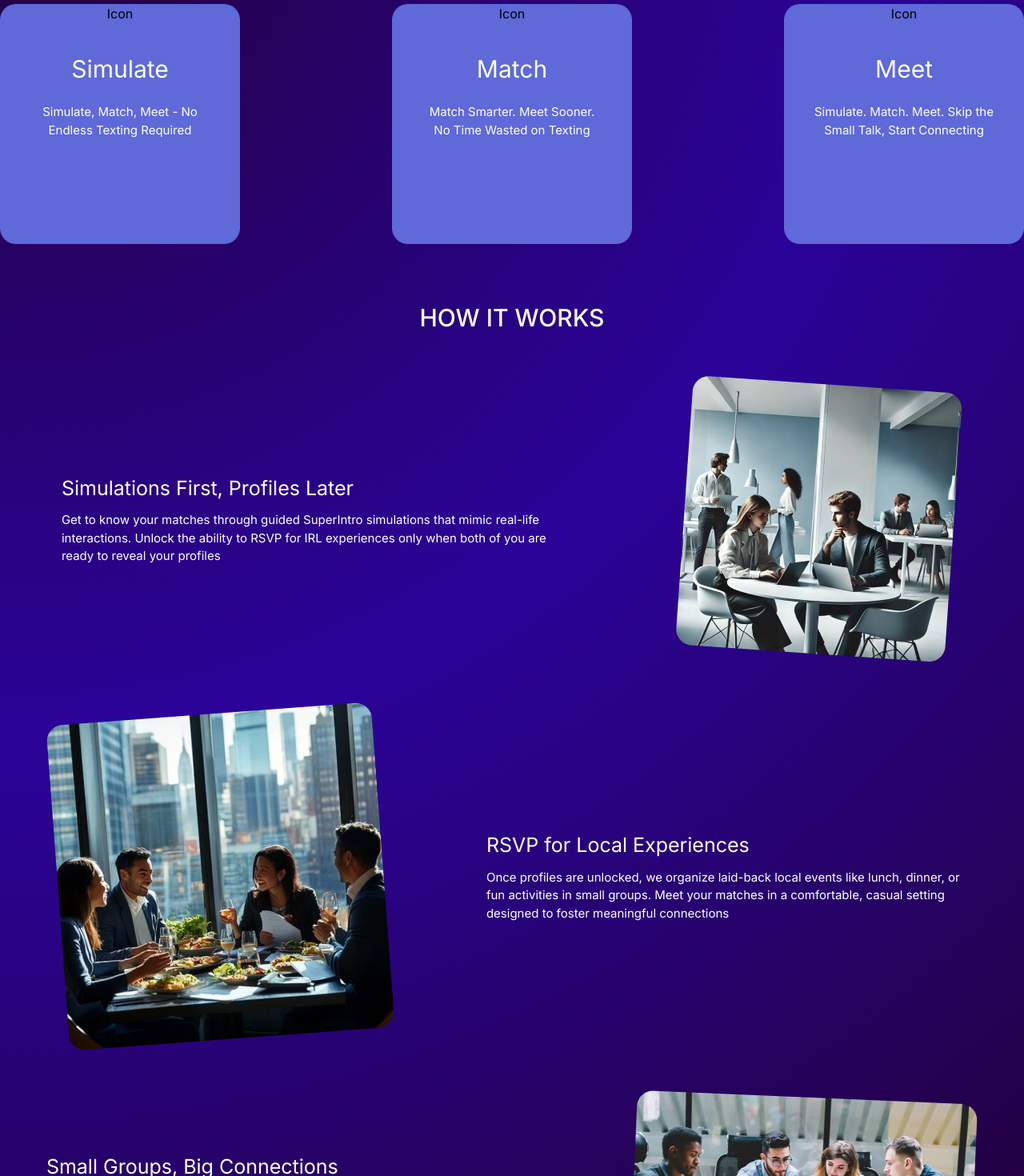
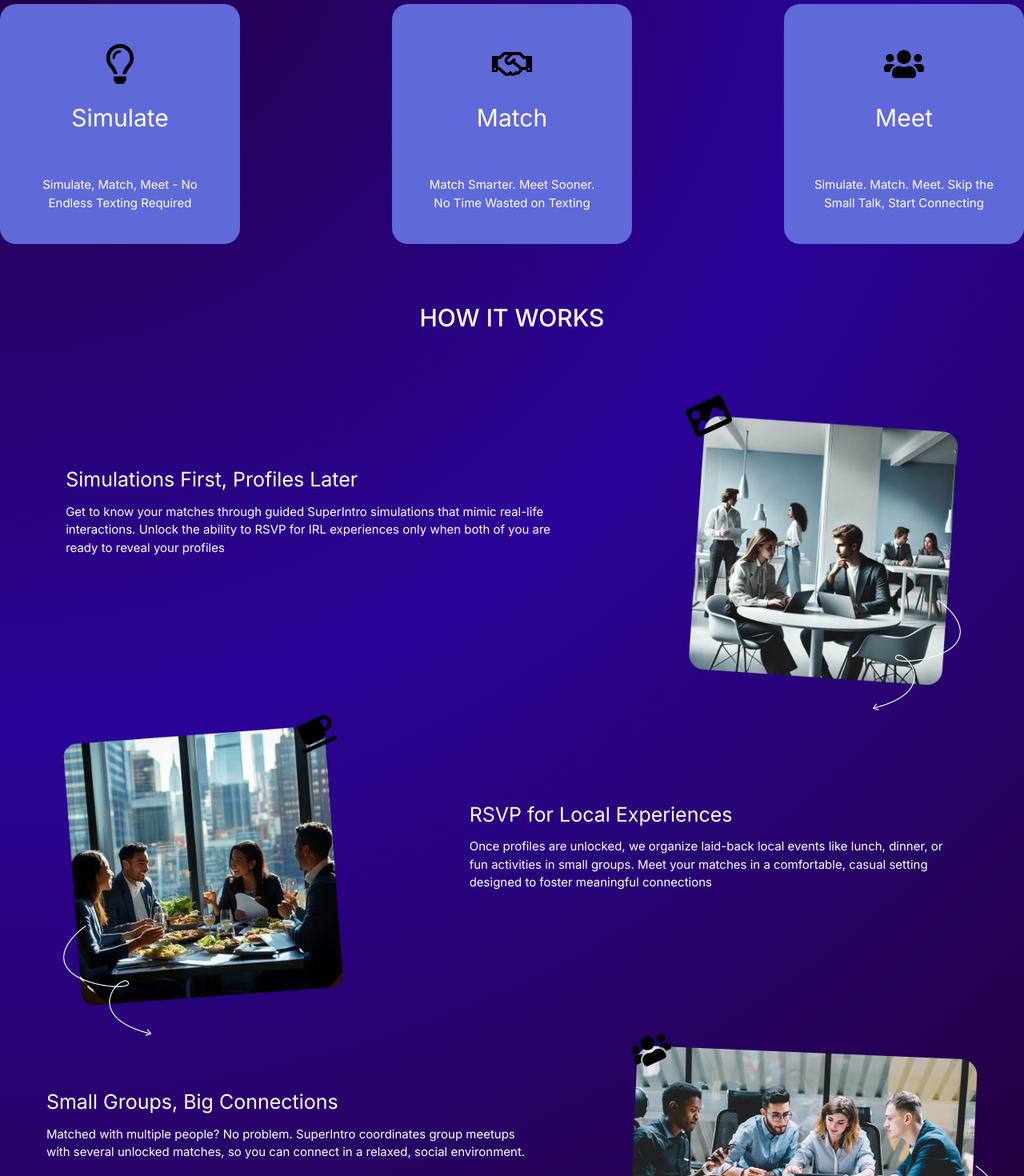
Before and after one commit to AiOS-Internship-PersonaNet/Landing-page, a Next.js app: page / in a window 1280 px wide. Shown: the part 980-2450 px from the top of the page at 80% size. Built offline with nearby package versions, Linux system fonts and the light colour scheme.

Commit message:
pre-final update

```diff
--- a/components/SignCall.jsx
+++ b/components/SignCall.jsx
@@ -121,7 +121,7 @@ const MiddleImage = styled.img`
 
 const Header = styled.div`
 	font-size: 35px;
-	margin-top: 20px;
+	margin-top: 50px;
 	font-weight: bold;
 
 	.FreeLife {
@@ -226,11 +226,15 @@ const ButtonSection = styled.div`
 	gap: 100px;
 
 	@media only screen and (max-width: 576px) {
-		gap: 50px;
+		display: flex;
+		flex-wrap: wrap;
+		margin-top: 0px;
+		row-gap: 30px;
 	}
 
+
 	button {
-		padding: 20px 20px;
+		padding: 10px 10px;
 		font-size: 20px;
 		border-radius: 25px;
 		border: none;
@@ -240,7 +244,12 @@ const ButtonSection = styled.div`
 
 		@media only screen and (max-width: 576px) {
 			width: 150px;
-			padding: 15px 15px;
+			padding: 10px 10px;
+			font-size: 16px;
+		}
+		@media only screen and (max-width: 360px) {
+			padding: 7px 7px;
+
 		}
 	}
 
@@ -271,6 +280,11 @@ const ButtonSection = styled.div`
 	.callImg {
 		height: 40px;
 		width: 40px;
+
+		@media only screen and (max-width: 576px){
+		height: 30px;
+		width: 30px;
+		}
 	}
 `;
 
--- a/components/main.jsx
+++ b/components/main.jsx
@@ -1,4 +1,5 @@
 import './styleProject.css';
+import { FaRegLightbulb, FaRegHandshake, FaUsers, FaImage, FaCoffee } from 'react-icons/fa';
 
 function Main() {
 	return (
@@ -7,17 +8,17 @@ function Main() {
 				<p className="youCtrl">YOU CONTROL THE FLOW</p>
 				<div className="Main-boxes">
 					<div className="box">
-						<a href="#">Icon</a>
+						<FaRegLightbulb className="box-icon" />
 						<h1 className="box-Header">Simulate</h1>
 						<p className="box-par">Simulate, Match, Meet - No Endless Texting Required</p>
 					</div>
 					<div className="box">
-						<a href="#">Icon</a>
+						<FaRegHandshake className="box-icon" />
 						<h1 className="box-Header">Match</h1>
 						<p className="box-par">Match Smarter. Meet Sooner. No Time Wasted on Texting</p>
 					</div>
 					<div className="box">
-						<a href="#">Icon</a>
+						<FaUsers className="box-icon" />
 						<h1 className="box-Header">Meet</h1>
 						<p className="box-par">Simulate. Match. Meet. Skip the Small Talk, Start Connecting</p>
 					</div>
@@ -26,21 +27,28 @@ function Main() {
 					<p className="main-middle-txt">HOW IT WORKS</p>
 					<div className="main-middle">
 						<div className="main-middle-text">
-							<h2>Simulations First, Profiles Later</h2>
-							<p>
-								Get to know your matches through guided SuperIntro simulations that mimic real-life
-								interactions. Unlock the ability to RSVP for IRL experiences only when both of you are
-								ready to reveal your profiles
-							</p>
+							<div className="main-middle-text-first">
+								<h2>Simulations First, Profiles Later</h2>
+								<p>
+									Get to know your matches through guided SuperIntro simulations that mimic real-life
+									interactions. Unlock the ability to RSVP for IRL experiences only when both of you
+									are ready to reveal your profiles
+								</p>
+							</div>
 						</div>
 						<div className="main-middle-pic">
-							<img src="\images\mainpic1.png" alt="Picture" />
+							<img className="mid-image-first" src="\images\mainpic1.png" alt="Picture" />
+							<img className="vector-first" src="\images\Vector.png" alt="" />
+							<FaImage className="picture-icon" />
 						</div>
 					</div>
-					<div className="main-middle">
+					<div className="main-middle midd">
 						<div className="main-middle-pic">
-							<img src="\images\mainpic2.png" alt="Picture" />
+							<img className="mid-image-second" src="\images\mainpic2.png" alt="Picture" />
+							<img className="vector-second" src="\images\Vector.png" alt="" />
+							<FaCoffee className="coffe-icon" />
 						</div>
+
 						<div className="main-middle-text">
 							<h2>RSVP for Local Experiences</h2>
 							<p>
@@ -54,12 +62,14 @@ function Main() {
 						<div className="main-middle-text">
 							<h2>Small Groups, Big Connections</h2>
 							<p>
-							Matched with multiple people? No problem. SuperIntro coordinates group meetups with several
-							unlocked matches, so you can connect in a relaxed, social environment.
+								Matched with multiple people? No problem. SuperIntro coordinates group meetups with
+								several unlocked matches, so you can connect in a relaxed, social environment.
 							</p>
 						</div>
 						<div className="main-middle-pic">
-							<img src="\images\mainpic3.png" alt="Picture" />
+							<img className="mid-pic-third" src="\images\mainpic3.png" alt="Picture" />
+							<img className="vector-third" src="\images\Vector.png" alt="" />
+							<FaUsers className="users-icon" />
 						</div>
 					</div>
 				</div>
--- a/components/styleProject.css
+++ b/components/styleProject.css
@@ -33,19 +33,35 @@
     text-align: center;
 }
 
+.box:hover {
+    transform: scale(1.1);
+    transition: 0.5s;
+    z-index: 102;
+}
+
+.box-icon {
+    width: 50px;
+    height: 50px;
+    margin-left: auto;
+    margin-right: auto;
+    margin-top: 50px;
+}
+
 .box-Header {
     font-size: 30px;
-    margin-top: 35px;
+    margin-top: 20px;
     color: white;
+    cursor: default;
 }
 
 .box-par {
-    margin-top: 20px;
+    margin-top: 50px;
     width: 230px;
     font-size: 15px;
     margin-left: auto;
     margin-right: auto;
     color: white;
+    cursor: default;
 }
 
 .main-middle-info {
@@ -67,6 +83,7 @@
 
 .main-middle-text {
     width: 48%;
+    margin-bottom: 50px;
 }
 
 .main-middle-text h2 {
@@ -78,6 +95,75 @@
     font-size: 15px;
     margin-top: 10px;
     color: white;
+}
+
+.main-middle-pic {
+    display: flex;
+}
+
+.mid-image-first {
+    width: 337px;
+    height: 337px;
+    margin-top: 50px;
+}
+
+
+
+.vector-first {
+    position: absolute;
+    max-width: 110px;
+    max-height: 150px;
+    margin-top: 280px;
+    margin-left: 230px;
+}
+
+.picture-icon {
+    width: 50px;
+    height: 50px;
+    position: absolute;
+    margin-top: 25px;
+    transform: rotate(-25deg);
+}
+
+.mid-image-second {
+    max-width: 350px;
+    max-height: 350px;
+}
+
+.vector-second {
+    position: absolute;
+    max-width: 110px;
+    max-height: 150px;
+    margin-top: 250px;
+    -webkit-transform: scaleX(-1);
+    -moz-transform: scaleX(-1);
+    -o-transform: scaleX(-1);
+    transform: scaleX(-1);
+}
+
+.coffe-icon {
+    width: 50px;
+    height: 50px;
+    position: absolute;
+    margin-top: -15px;
+    transform: rotate(-25deg);
+    margin-left: 290px;
+}
+
+.vector-third {
+    position: absolute;
+    max-width: 110px;
+    max-height: 150px;
+    margin-top: 150px;
+    margin-left: 350px;
+}
+
+.users-icon {
+    width: 50px;
+    height: 50px;
+    position: absolute;
+    margin-top: -20px;
+    transform: rotate(-25deg);
 }
 
 /* -------------- FOOTER SECTION -------------- */
@@ -152,6 +238,14 @@
         height: 200px;
     }
 
+    .box-icon {
+        width: 45px;
+        height: 45px;
+        margin-left: auto;
+        margin-right: auto;
+        margin-top: 15px;
+    }
+
     .box-Header {
         font-size: 20px;
     }
@@ -159,6 +253,66 @@
     .box-par {
         width: 147px;
         font-size: 14px;
+        margin-top: 10px;
+    }
+
+    .main-middle-text-first {
+        margin-top: 80px;
+    }
+
+    .mid-image-first {
+        max-width: 237px;
+        max-height: 237px;
+    }
+
+    .vector-first {
+        max-width: 80px;
+        max-height: 150px;
+        margin-top: 210px;
+        margin-left: 170px;
+    }
+
+    .picture-icon {
+        width: 45px;
+        height: 45px;
+    }
+
+    .mid-image-second {
+        max-width: 250px;
+        max-height: 250px;
+    }
+
+    .vector-second {
+        max-width: 90px;
+        max-height: 150px;
+        margin-top: 160px;
+        margin-left: -10px;
+    }
+
+    .coffe-icon {
+        width: 50px;
+        height: 50px;
+        margin-top: -15px;
+        transform: rotate(-25deg);
+        margin-left: 200px;
+    }
+
+    .mid-pic-third{
+        width: 300px;
+    }
+
+    .vector-third {
+        position: absolute;
+        max-width: 80px;
+        max-height: 150px;
+        margin-top: 90px;
+        margin-left: 230px;
+    }
+
+    .users-icon {
+        width: 45px;
+        height: 45px;
+        margin-top: -20px;
     }
 }
 
@@ -172,12 +326,20 @@
         height: 170px;
     }
 
+    .box-icon {
+        width: 35px;
+        height: 35px;
+        margin-left: auto;
+        margin-right: auto;
+        margin-top: 15px;
+    }
+
     .box-Header {
         font-size: 17px;
     }
 
     .box-par {
-        margin-top: 15px;
+        margin-top: 10px;
         width: 137px;
         font-size: 12px;
     }
@@ -194,6 +356,41 @@
         font-size: 20px;
         font-weight: 700;
         color: white;
+    }
+
+    .main-middle{
+        gap: 40px;
+    }
+
+    .mid-image-second {
+        max-width: 240px;
+        max-height: 240px;
+    }
+
+    .vector-second {
+        margin-top: 150px;
+    }
+
+    .coffe-icon {
+        width: 45px;
+        height: 45px;
+        margin-top: -15px;
+        margin-left: 190px;
+    }
+
+    .mid-pic-third{
+        width: 240px;
+    }
+
+    .vector-third {
+        max-width: 80px;
+        margin-top: 70px;
+        margin-left: 180px;
+    }
+
+    .users-icon {
+        width: 40px;
+        height: 40px;;
     }
 
     .footer-txt {
@@ -232,17 +429,51 @@
         gap: 50px;
     }
 
-    .main-middle-pic {
-        width: 150px;
-        height: 150px;
-    }
-
     .main-middle-text h2 {
         text-align: center;
     }
 
     .main-middle-text p {
-     text-align: center;
+        text-align: center;
+    }
+
+    .mid-image-second {
+        width: 240px;
+        height: 240px;
+        margin-top: 60px;
+    }
+
+    .midd{
+        display: flex;
+        flex-wrap: wrap-reverse;
+        justify-content: center;
+        align-items: center;
+    }
+
+    .vector-second {
+        margin-top: 210px;
+    }
+
+    .coffe-icon {
+        width: 45px;
+        height: 45px;
+        margin-top: 50px;
+        margin-left: 190px;
+    }
+
+    .mid-pic-third{
+        width: 300px;
+    }
+
+    .vector-third {
+        max-width: 80px;
+        margin-top: 90px;
+        margin-left: 237px;
+    }
+
+    .users-icon {
+        width: 40px;
+        height: 40px;;
     }
 
     .footer-headline {
```
